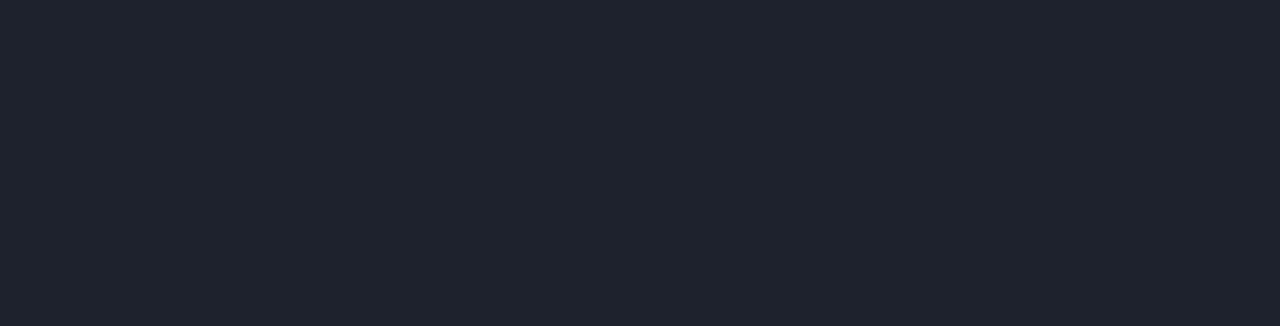
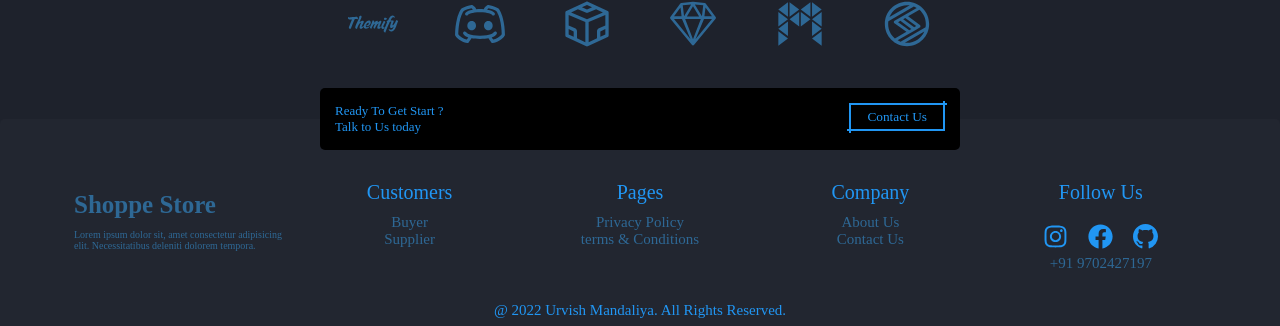
Before and after one commit to aUrvish/Ecommerce, a React (Create React App) app: page / in a window 1280 px wide. Shown: the part 661-987 px from the top of the page. Before the commit the page ends 800 px from the top, so only its background shows below. Built offline with nearby package versions, Linux system fonts and the light colour scheme.

Commit message:
Add footer component

```diff
--- a/src/App.js
+++ b/src/App.js
@@ -11,6 +11,7 @@
 import { ThemeProvider } from "styled-components";
 
 import Header from "./Components/Header"
+import Footer from "./Components/Footer";
 
 const App = () => {
 
@@ -20,6 +21,7 @@
       color : "#2196f3",
       hover : "#2e6895",
       shadow : "0 0.5rem 1rem rgba(0, 0, 0, 0.05)",
+      back : "rgba(255,255,255,.02)",
     },
 
     media : {
@@ -43,6 +45,7 @@
             <Route path="/cart" element={<Cart />} />
             <Route path="*" element={<ErrorPage />} />
           </Routes>
+          <Footer/>
         </BrowserRouter>
     </>
       </ThemeProvider>
--- /dev/null
+++ b/src/Components/Button.js
@@ -0,0 +1,58 @@
+import React from "react";
+import styled from "styled-components";
+import { NavLink } from "react-router-dom"
+
+const Wrapper = styled.button`
+                color: ${({ theme }) => theme.colors.color};
+                background-color: transparent;
+                padding: .6rem 1.8rem;
+                border: none;
+                cursor: pointer;
+                position: relative;
+
+                &::before {
+                    content: "";
+                    position: absolute;
+                    top: 0;
+                    left: 0;
+                    width: 100%;
+                    height: 100%;
+                    border-top:.25rem solid ${({ theme }) => theme.colors.color};
+                    border-left:.25rem solid ${({ theme }) => theme.colors.color};
+                    transition: all .2s;
+                }
+
+                &::after {
+                    content: "";
+                    position: absolute;
+                    bottom: 0;
+                    right: 0;
+                    width: 100%;
+                    height: 100%;
+                    border-bottom:.25rem solid ${({ theme }) => theme.colors.color};
+                    border-right:.25rem solid ${({ theme }) => theme.colors.color};
+                    transition: all .2s;
+                }
+
+                &:hover::before {
+                    height: 20%;
+                    width: 6%;
+                }
+
+                &:hover::after {
+                    height: 20%;
+                    width: 6%;
+                }
+`
+
+const Button = (props) => {
+    return (
+        <NavLink to={props.to}>
+            <Wrapper>
+                {props.name}
+            </Wrapper>
+        </NavLink>
+    )
+}
+
+export default Button;
--- /dev/null
+++ b/src/Components/Footer.js
@@ -0,0 +1,155 @@
+import React from "react";
+import styled from "styled-components"
+import Button from "./Button";
+import {NavLink} from "react-router-dom";
+import {FaInstagram , FaFacebook} from "react-icons/fa";
+import {BsGithub} from "react-icons/bs"
+
+const Wrapper = styled.div`
+    display: grid;
+    place-items: center;
+    margin-top: 7rem;
+    background-color: ${({ theme }) => theme.colors.back};
+    border-radius: .5rem .5rem 0 0;
+
+    .get_start {
+        width: 50%;
+        display: flex;
+        justify-content: space-between;
+        padding: 1.5rem;
+        transform: translateY(-50%);
+        background-color: black;
+        border-radius:.5rem ;
+
+        div {
+            font-size: 1.3rem;
+        }
+    }
+
+    .grid {
+        width: 90%;
+        display: grid;
+        grid-template-columns: repeat(5,1fr);
+        .footer_about {
+            padding: 1rem;
+            color: ${({theme}) => theme.colors.hover};
+            .head {
+                font-size: 2.5rem;
+                font-weight: bold;
+                margin-bottom: 1rem;
+            }
+        }
+
+        .footer_custom , .footer_company , .footer_page {
+            display: flex;
+            flex-direction: column;
+            text-align: center;
+            p {
+                font-size: 2rem;
+                margin-bottom: 1rem;
+            }
+
+            a {
+                font-size: 1.5rem;
+                text-decoration: none;
+                color: ${({theme}) => theme.colors.hover};
+            }
+        }
+
+        .footer_social {
+            text-align: center;
+            p {
+                font-size: 2rem;
+                margin-bottom: 2rem;
+            }
+
+            .social {
+                font-size: 2.5rem;
+                .icon {
+                    margin: 0 1rem;
+                }
+            }
+
+            .tel{
+                font-size: 1.5rem;
+                text-decoration: none;
+                color: ${({theme}) => theme.colors.hover};
+            }
+        }
+    }
+
+    .copy {
+        margin-top: 3rem;
+        margin-bottom: 1rem;
+        text-align: center;
+        font-size: 1.5rem;
+    }
+
+    @media (max-width: ${({theme}) => theme.media.mobile}) {
+        .get_start {
+            width: 90%;
+        }
+
+        .grid {
+            grid-template-columns: 1fr;
+            gap: 1.5rem;
+        }
+    }
+`
+
+const Footer = () => {
+    return (
+        <>
+            <Wrapper>
+                <div className="get_start">
+                    <div>
+                        <p>
+                            Ready To Get Start ?
+                        </p>
+                        <p>
+                            Talk to Us today
+                        </p>
+                    </div>
+                    <Button name="Contact Us" to="/contact"/>
+                </div>
+
+                <div className="grid">
+                    <div className="footer_about">
+                        <p className="head">Shoppe Store</p>
+                        <p>Lorem ipsum dolor sit, amet consectetur adipisicing elit. Necessitatibus deleniti dolorem tempora.</p>
+                    </div>
+                    <div className="footer_custom">
+                        <p>Customers</p>
+                        <NavLink to={"/"}>Buyer</NavLink>
+                        <NavLink to={"/"}>Supplier</NavLink>
+                    </div>
+                    <div className="footer_page">
+                        <p>Pages</p>
+                        <NavLink to={"/"}>Privacy Policy</NavLink>
+                        <NavLink to={"/"}>terms & Conditions</NavLink>
+                    </div>
+                    <div className="footer_company">
+                        <p>Company</p>
+                        <NavLink to={"/about"}>About Us</NavLink>
+                        <NavLink to={"/contact"}>Contact Us</NavLink>
+                    </div>
+                    <div className="footer_social">
+                        <p>Follow Us</p>
+                        <div className="social">
+                            <FaInstagram className="icon"/>
+                            <FaFacebook className="icon"/>
+                            <BsGithub className="icon"/>
+                        </div>
+                        <a href="tel:9702427197" className="tel">+91 9702427197</a>
+                    </div>
+                </div>
+
+                <div className="copy">
+                    <p>@ {new Date().getFullYear()} Urvish Mandaliya. All Rights Reserved.</p>
+                </div>
+            </Wrapper>
+        </>
+    )
+}
+
+export default Footer;
--- a/src/Components/HeroComponents.js
+++ b/src/Components/HeroComponents.js
@@ -1,5 +1,6 @@
 import React from "react";
 import styled from "styled-components";
+import Button from "./Button";
 
 
 const Hero = styled.div`
@@ -37,53 +38,10 @@
             }
 
             .text {
-                margin-top: 1rem;
+                margin: 1.5rem 0;
                 font-size: 1.3rem;
             }
 
-            .btn {
-                margin-top: 2rem;
-                color: ${({theme}) => theme.colors.color};
-                background-color: transparent;
-                padding: .6rem 1.8rem;
-                border: none;
-                cursor: pointer;
-                position: relative;
-
-                &::before {
-                    content: "";
-                    position: absolute;
-                    top: 0;
-                    left: 0;
-                    width: 100%;
-                    height: 100%;
-                    border-top:.25rem solid ${({theme}) => theme.colors.color};
-                    border-left:.25rem solid ${({theme}) => theme.colors.color};
-                    transition: all .2s;
-                }
-
-                &::after {
-                    content: "";
-                    position: absolute;
-                    bottom: 0;
-                    right: 0;
-                    width: 100%;
-                    height: 100%;
-                    border-bottom:.25rem solid ${({theme}) => theme.colors.color};
-                    border-right:.25rem solid ${({theme}) => theme.colors.color};
-                    transition: all .2s;
-                }
-
-                &:hover::before {
-                    height: 20%;
-                    width: 6%;
-                }
-
-                &:hover::after {
-                    height: 20%;
-                    width: 6%;
-                }
-            }
         }
 
         .hero_image_div {
@@ -142,7 +100,7 @@
                             <span className="wel">Wellcome To</span>
                             <h1 className="head"> {props.head} </h1>
                             <p className="text">Lorem ipsum dolor sit, amet consectetur adipisicing elit. Necessitatibus deleniti dolorem tempora. Doloribus repudiandae debitis velit porro.</p>
-                            <button className="btn">Start Now</button>
+                            <Button name="Start Now" to="/products"/>
                         </div>
                     </div>
                 </div>
--- a/src/Components/Service.js
+++ b/src/Components/Service.js
@@ -10,12 +10,13 @@
         place-items: center;
 
         .main_div {
-            width: 90%;
+            width: 70%;
             height: 100%;
             display: grid;
-            grid-template-columns: repeat(4,1fr);
+            align-items: center;
+            grid-template-columns: repeat(3,1fr);
+            grid-template-rows: repeat(2,1fr);
             gap: 2rem;
-
 
             .s1 , .s2 , .s3 , .s4 {
                 text-align: center;
@@ -33,6 +34,16 @@
                     font-size: 3rem;
                 }
 
+            }
+
+            .s1 {
+                grid-row: 1/3 ;
+                height: 70%;
+            }
+            .s4 {
+                height: 70%;
+                grid-row: 1/3 ;
+                grid-column: 3/4;
             }
         }
 
--- a/src/Components/Trusted.js
+++ b/src/Components/Trusted.js
@@ -15,7 +15,7 @@
         }
 
         div {
-            width: 90%;
+            width: 50%;
             display: grid;
             grid-template-columns: repeat(6,1fr);
             place-items: center;
```
